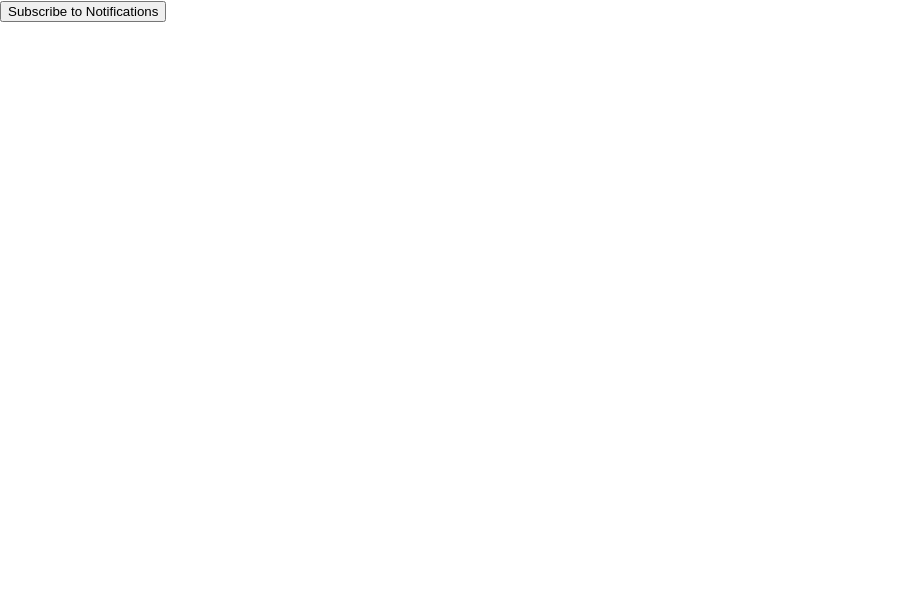
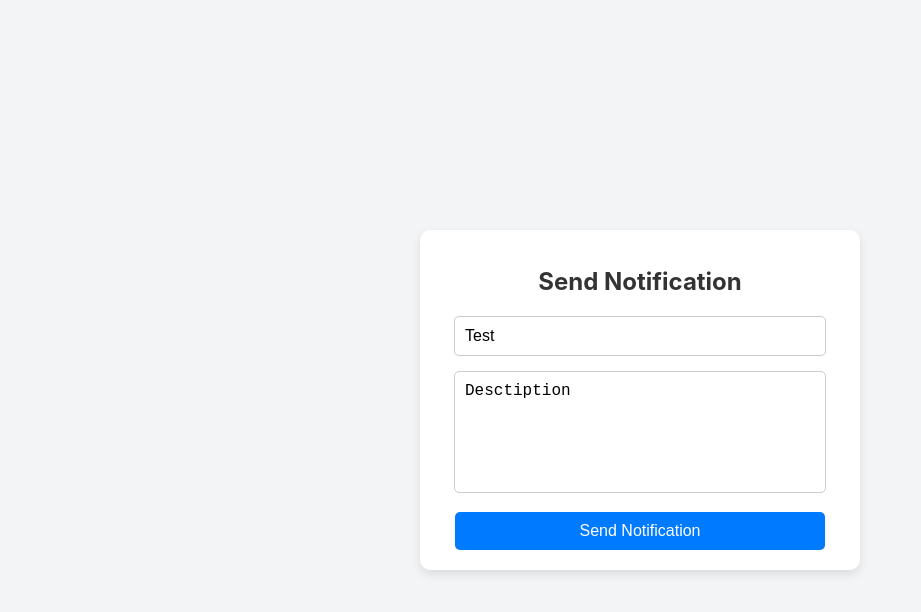
Before and after one commit to milllan10/web-notification-service-worker, a React (Create React App) app in the folder frontend/: page /send-notification in a window 1280 px wide. Shown: the top 612 px of the page, without its empty margins (0-921 px from the left). Built offline with nearby package versions, Linux system fonts and the light colour scheme.

Commit message:
UI design change

```diff
--- a/frontend/package.json
+++ b/frontend/package.json
@@ -6,6 +6,7 @@
     "cra-template": "1.2.0",
     "react": "^19.0.0",
     "react-dom": "^19.0.0",
+    "react-router-dom": "^7.1.2",
     "react-scripts": "5.0.1",
     "uuid": "^11.0.5",
     "web-vitals": "^4.2.4"
--- a/frontend/src/App.js
+++ b/frontend/src/App.js
@@ -1,138 +1,19 @@
-import React, { useEffect, useState } from 'react';
-import { v4 as uuidv4 } from 'uuid';
-
-function urlBase64ToUint8Array(base64String) {
-  const padding = '='.repeat((4 - base64String.length % 4) % 4);
-  const base64 = (base64String + padding).replace(/\-/g, '+').replace(/_/g, '/');
-  const rawData = window.atob(base64);
-  const outputArray = new Uint8Array(rawData.length);
-  for (let i = 0; i < rawData.length; ++i) {
-    outputArray[i] = rawData.charCodeAt(i);
-  }
-  return outputArray;
-}
+import React from 'react';
+import { BrowserRouter as Router, Route, Routes, Link } from 'react-router-dom';
+import Home from './Home';
+import SendNotification from './SendNotification';
 
 const App = () => {
-  const [isSubscribed, setIsSubscribed] = useState(false);
-  const [loading, setLoading] = useState(false);
-  const [userId, setUserId] = useState('');
-  const publicVapidKey = 'BIOOXS25u5s7CIKwFvWHTf-k9tJn3aQKVp3vbJRu_lQ1Vk_rsKfHyAXnvkRgkU92eCO8mZ-Z8qyZ_H3oqw3fY5U'; // Use environment variable
-  const backendUrl = 'https://web-notification-worker-backend.vercel.app'; // Use environment variable
-  const admin = localStorage.getItem('admin');
-
-  useEffect(() => {
-    const userId = localStorage.getItem('userId1');
-    const p256dh = localStorage.getItem('p256dh');
-    const auth = localStorage.getItem('auth');
-
-    if (userId && p256dh && auth) {
-      setIsSubscribed(true);
-    }
-  }, []);
-
-  const requestNotificationPermission = async () => {
-    try {
-      const permission = await Notification.requestPermission();
-      if (permission === 'granted') {
-        console.log('Permission granted for notifications');
-        subscribeToPushNotifications();
-      } else {
-        console.error('Permission denied for notifications');
-      }
-    } catch (error) {
-      console.error('Error requesting notification permission:', error);
-    }
-  };
-
-  const subscribeToPushNotifications = async () => {
-    try {
-      setLoading(true);
-
-      const serviceWorkerRegistration = await navigator.serviceWorker.ready;
-
-      const pushSubscription = await serviceWorkerRegistration.pushManager.subscribe({
-        userVisibleOnly: true,
-        applicationServerKey: urlBase64ToUint8Array(publicVapidKey),
-      });
-
-      const subscription = {
-        endpoint: pushSubscription.endpoint,
-        keys: {
-          p256dh: pushSubscription.getKey('p256dh'),
-          auth: pushSubscription.getKey('auth'),
-        },
-      };
-      const p256dhBase64 = btoa(String.fromCharCode(...new Uint8Array(subscription.keys.p256dh)));
-      const authBase64 = btoa(String.fromCharCode(...new Uint8Array(subscription.keys.auth)));
-      const userId = uuidv4();
-      const subscription_send = {
-        userId:userId,
-        endpoint: pushSubscription.endpoint,
-        keys: {
-          p256dh: p256dhBase64,
-          auth: authBase64,
-        },
-      };
-
-      localStorage.setItem('userId1', userId);
-      localStorage.setItem('p256dh', p256dhBase64);
-      localStorage.setItem('auth', authBase64);
-      localStorage.setItem('endpoint', subscription.endpoint);
-
-      await fetch(`${backendUrl}/subscribe`, {
-        method: 'POST',
-        headers: { 'Content-Type': 'application/json' },
-        body: JSON.stringify({ subscription_send, userId }),
-      });
-
-      setIsSubscribed(true);
-      console.log('User subscribed successfully');
-    } catch (error) {
-      console.error('Error subscribing to push notifications:', error);
-    } finally {
-      setLoading(false);
-    }
-  };
-
-  const handleSendNotificationButtonClick = async () => {
-    try {
-      setLoading(true);
-
-      const title = 'New Notification';
-      const message = 'You have a new notification!';
-      const response = await fetch(`${backendUrl}/send-notification-to-all`, {
-        method: 'POST',
-        headers: { 'Content-Type': 'application/json' },
-        body: JSON.stringify({ title, message }),
-      });
-
-      if (response.ok) {
-        console.log('Notifications sent successfully');
-      } else {
-        console.error('Failed to send notifications:', response.statusText);
-      }
-    } catch (error) {
-      console.error('Error sending notifications:', error);
-    } finally {
-      setLoading(false);
-    }
-  };
-
   return (
-    <div>
-      {loading ? (
-        <p>Loading...</p>
-      ) : !isSubscribed ? (
-        <button onClick={requestNotificationPermission}>Subscribe to Notifications</button>
-      ) : (
-        <p>You are subscribed to notifications!</p>
-      )}
-      {admin === 'YES' && (
-        <button onClick={handleSendNotificationButtonClick}>
-          Send Notification to All Users
-        </button>
-      )}
-    </div>
+    <Router>
+      <nav>
+        {/* <Link to="/">Home</Link> | <Link to="/send-notification">Send Notification</Link> */}
+      </nav>
+      <Routes>
+        <Route path="/" element={<Home />} />
+        <Route path="/send-notification" element={<SendNotification />} />
+      </Routes>
+    </Router>
   );
 };
 
--- /dev/null
+++ b/frontend/src/Home.js
@@ -0,0 +1,113 @@
+import React, { useEffect, useState } from 'react';
+import { v4 as uuidv4 } from 'uuid';
+
+function urlBase64ToUint8Array(base64String) {
+  const padding = '='.repeat((4 - base64String.length % 4) % 4);
+  const base64 = (base64String + padding).replace(/\-/g, '+').replace(/_/g, '/');
+  const rawData = window.atob(base64);
+  const outputArray = new Uint8Array(rawData.length);
+  for (let i = 0; i < rawData.length; ++i) {
+    outputArray[i] = rawData.charCodeAt(i);
+  }
+  return outputArray;
+}
+
+const Home = () => {
+  const [isSubscribed, setIsSubscribed] = useState(false);
+  const [loading, setLoading] = useState(false);
+  const publicVapidKey = 'BIOOXS25u5s7CIKwFvWHTf-k9tJn3aQKVp3vbJRu_lQ1Vk_rsKfHyAXnvkRgkU92eCO8mZ-Z8qyZ_H3oqw3fY5U';
+  const backendUrl = 'https://web-notification-worker-backend.vercel.app';
+
+  useEffect(() => {
+    const userId = localStorage.getItem('userId1');
+    const p256dh = localStorage.getItem('p256dh');
+    const auth = localStorage.getItem('auth');
+
+    if (userId && p256dh && auth) {
+      setIsSubscribed(true);
+    }
+  }, []);
+
+  const requestNotificationPermission = async () => {
+    try {
+      const permission = await Notification.requestPermission();
+      if (permission === 'granted') {
+        subscribeToPushNotifications();
+      } else {
+        console.error('Permission denied for notifications');
+      }
+    } catch (error) {
+      console.error('Error requesting notification permission:', error);
+    }
+  };
+
+  const subscribeToPushNotifications = async () => {
+    try {
+      setLoading(true);
+
+      const serviceWorkerRegistration = await navigator.serviceWorker.ready;
+
+      const pushSubscription = await serviceWorkerRegistration.pushManager.subscribe({
+        userVisibleOnly: true,
+        applicationServerKey: urlBase64ToUint8Array(publicVapidKey),
+      });
+
+      const subscription = {
+        endpoint: pushSubscription.endpoint,
+        keys: {
+          p256dh: pushSubscription.getKey('p256dh'),
+          auth: pushSubscription.getKey('auth'),
+        },
+      };
+
+      const p256dhBase64 = btoa(String.fromCharCode(...new Uint8Array(subscription.keys.p256dh)));
+      const authBase64 = btoa(String.fromCharCode(...new Uint8Array(subscription.keys.auth)));
+      const userId = uuidv4();
+
+      const subscription_send = {
+        userId,
+        endpoint: pushSubscription.endpoint,
+        keys: {
+          p256dh: p256dhBase64,
+          auth: authBase64,
+        },
+      };
+
+      localStorage.setItem('userId1', userId);
+      localStorage.setItem('p256dh', p256dhBase64);
+      localStorage.setItem('auth', authBase64);
+      localStorage.setItem('endpoint', subscription.endpoint);
+
+      await fetch(`${backendUrl}/subscribe`, {
+        method: 'POST',
+        headers: { 'Content-Type': 'application/json' },
+        body: JSON.stringify({ subscription_send, userId }),
+      });
+
+      setIsSubscribed(true);
+      console.log('User subscribed successfully');
+    } catch (error) {
+      console.error('Error subscribing to push notifications:', error);
+    } finally {
+      setLoading(false);
+    }
+  };
+
+  return (
+    <div className="container">
+      <div className="card">
+        {loading ? (
+          <p>Loading...</p>
+        ) : !isSubscribed ? (
+          <button onClick={requestNotificationPermission}>
+            Subscribe to Notifications
+          </button>
+        ) : (
+          <p>You are subscribed to notifications!</p>
+        )}
+      </div>
+    </div>
+  );
+};
+
+export default Home;
--- /dev/null
+++ b/frontend/src/SendNotification.js
@@ -0,0 +1,58 @@
+import React, { useState } from 'react';
+import './index.css'; // Import the CSS file
+
+const SendNotification = () => {
+  const [title, setTitle] = useState('Test');
+  const [message, setMessage] = useState('Desctiption');
+  const [loading, setLoading] = useState(false);
+  const backendUrl = 'http://localhost:5000';
+
+  const handleSendNotification = async () => {
+    if (!title || !message) {
+      alert('Title and message are required');
+      return;
+    }
+
+    try {
+      setLoading(true);
+      const response = await fetch(`${backendUrl}/send-notification-to-all`, {
+        method: 'POST',
+        headers: { 'Content-Type': 'application/json' },
+        body: JSON.stringify({ title, message }),
+      });
+
+      if (response.ok) {
+        // setTitle('');
+        // setMessage('');
+      } else {
+      }
+    } catch (error) {
+    } finally {
+      setLoading(false);
+    }
+  };
+
+  return (
+    <div className="container">
+      <div className="card">
+        <h1>Send Notification</h1>
+        <input
+          type="text"
+          placeholder="Notification Title"
+          value={title}
+          onChange={(e) => setTitle(e.target.value)}
+        />
+        <textarea
+          placeholder="Notification Message"
+          value={message}
+          onChange={(e) => setMessage(e.target.value)}
+        />
+        <button onClick={handleSendNotification} disabled={loading}>
+          {loading ? 'Sending...' : 'Send Notification'}
+        </button>
+      </div>
+    </div>
+  );
+};
+
+export default SendNotification;
--- a/frontend/src/index.css
+++ b/frontend/src/index.css
@@ -11,3 +11,64 @@ code {
   font-family: source-code-pro, Menlo, Monaco, Consolas, 'Courier New',
     monospace;
 }
+/* styles.css */
+.container {
+  display: flex;
+  flex-direction: column;
+  align-items: center;
+  justify-content: center;
+  height: 100vh;
+  background-color: #f3f4f6;
+  /* padding: 20px; */
+}
+
+.card {
+  background: white;
+  padding: 20px;
+  border-radius: 10px;
+  box-shadow: 0px 4px 10px rgba(0, 0, 0, 0.1);
+  width: 100%;
+  max-width: 400px;
+  text-align: center;
+}
+
+h1 {
+  font-size: 24px;
+  color: #333;
+  margin-bottom: 20px;
+}
+
+input, textarea {
+  width: 350px;
+  padding: 10px;
+  margin-bottom: 15px;
+  border: 1px solid #ccc;
+  border-radius: 5px;
+  font-size: 16px;
+}
+
+textarea {
+  height: 100px;
+  resize: none;
+}
+
+button {
+  width: 370px;
+  padding: 10px;
+  background-color: #007bff;
+  color: white;
+  font-size: 16px;
+  border: none;
+  border-radius: 5px;
+  cursor: pointer;
+  transition: background 0.3s ease;
+}
+
+button:hover {
+  background-color: #0056b3;
+}
+
+button:disabled {
+  background-color: gray;
+  cursor: not-allowed;
+}
```
Also changed, not shown: 1 other file (tests, documents, lock files or other folders).
